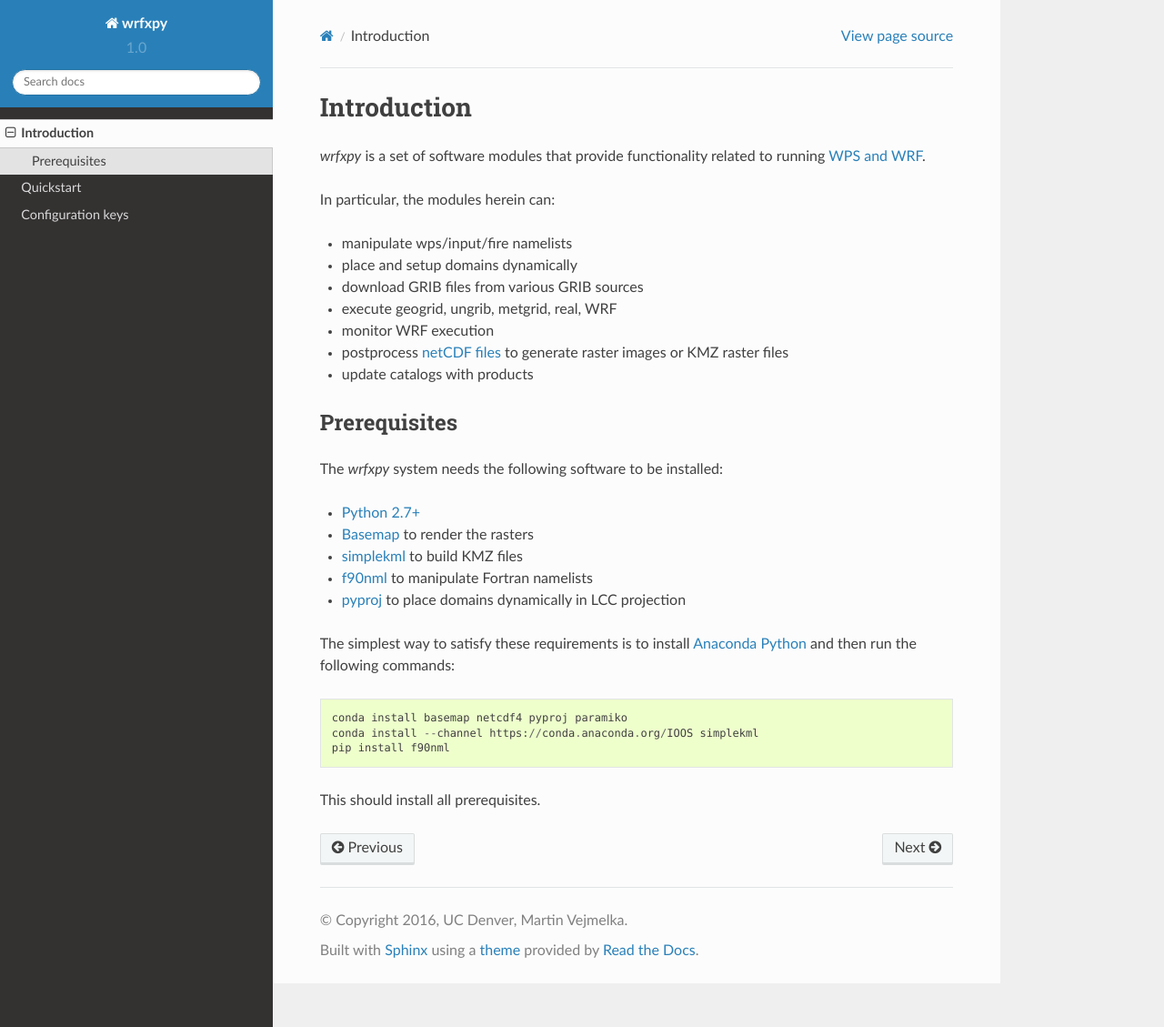
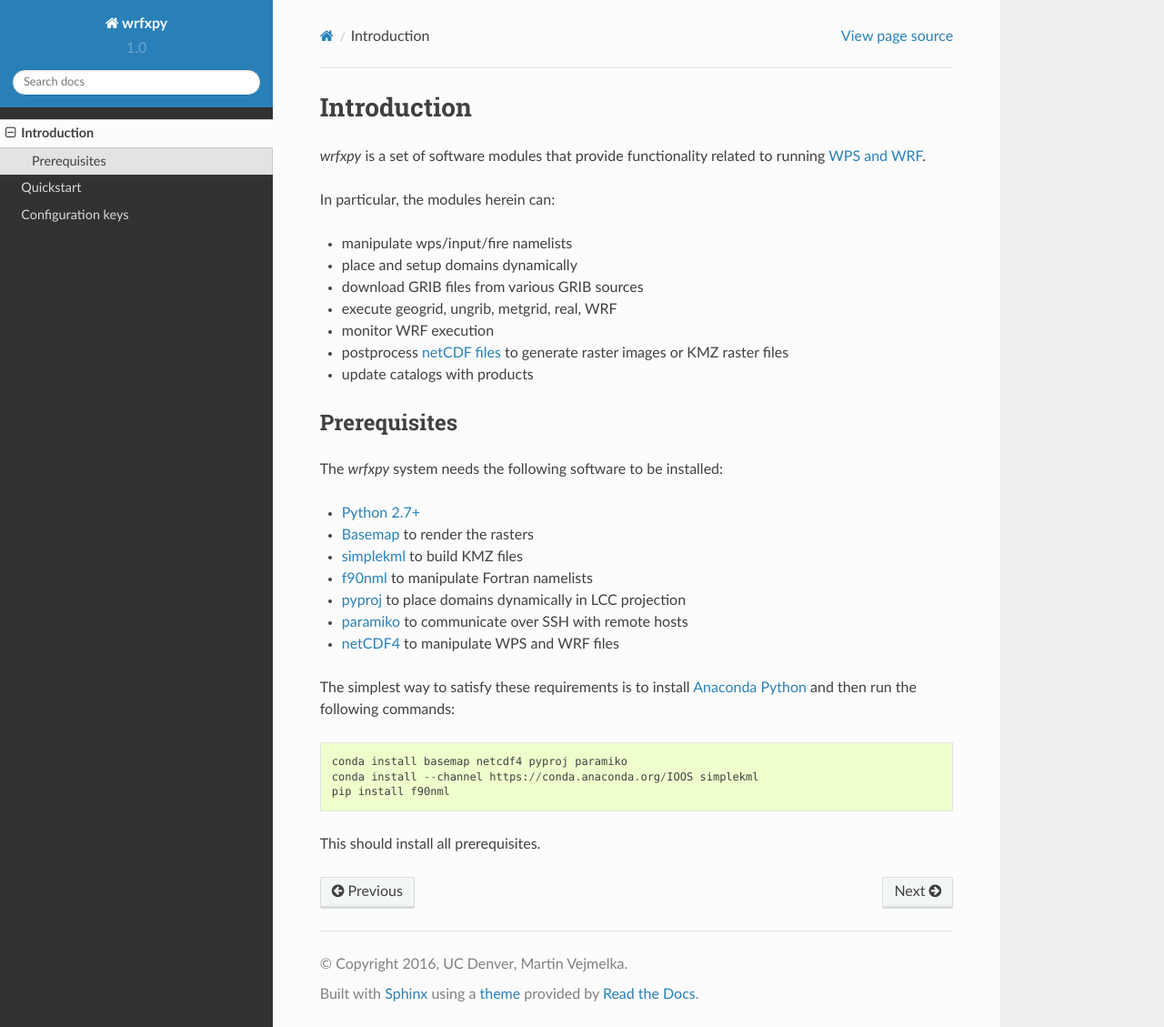
Before and after one commit to openwfm/wrfxpy, a Sphinx documentation site: the page built from docs/source/introduction.rst, in a window 1280 px wide and 1129 px high. Shown: the whole window at 91% size. Built offline with Sphinx 7.4.7 and the Read the Docs theme 2.0.0, drawn with Linux system fonts in a browser that asks for light colours.

Commit message:
added paramiko dependency to docs

```diff
--- a/docs/source/introduction.rst
+++ b/docs/source/introduction.rst
@@ -24,6 +24,8 @@ The *wrfxpy* system needs the following software to be installed:
 * `simplekml <https://simplekml.readthedocs.org/en/latest/>`_ to build KMZ files
 * `f90nml <https://pypi.python.org/pypi/f90nml>`_ to manipulate Fortran namelists
 * `pyproj <https://pypi.python.org/pypi/pyproj>`_ to place domains dynamically in LCC projection
+* `paramiko <https://pypi.python.org/pypi/paramiko>`_ to communicate over SSH with remote hosts
+* `netCDF4 <https://pypi.python.org/pypi/netCDF4>`_ to manipulate WPS and WRF files
 
 The simplest way to satisfy these requirements is to install `Anaconda Python <https://www.continuum.io/downloads>`_ and then run the following commands:
 
```
